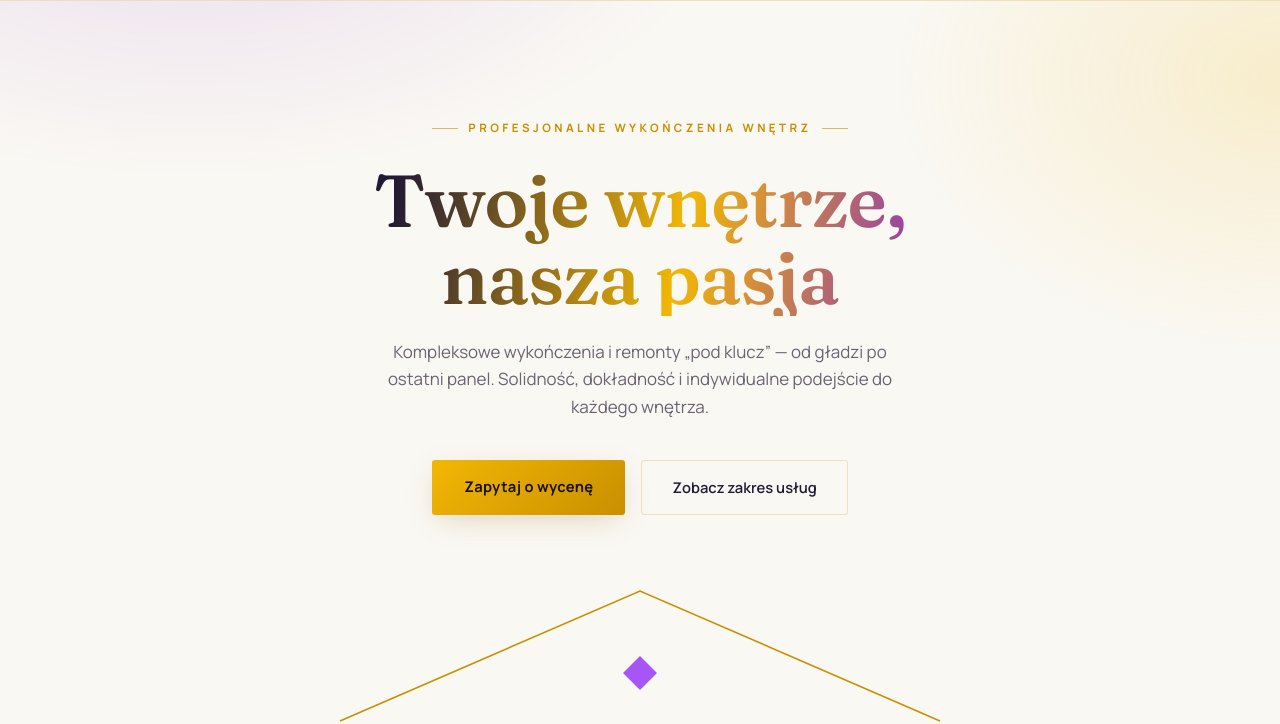
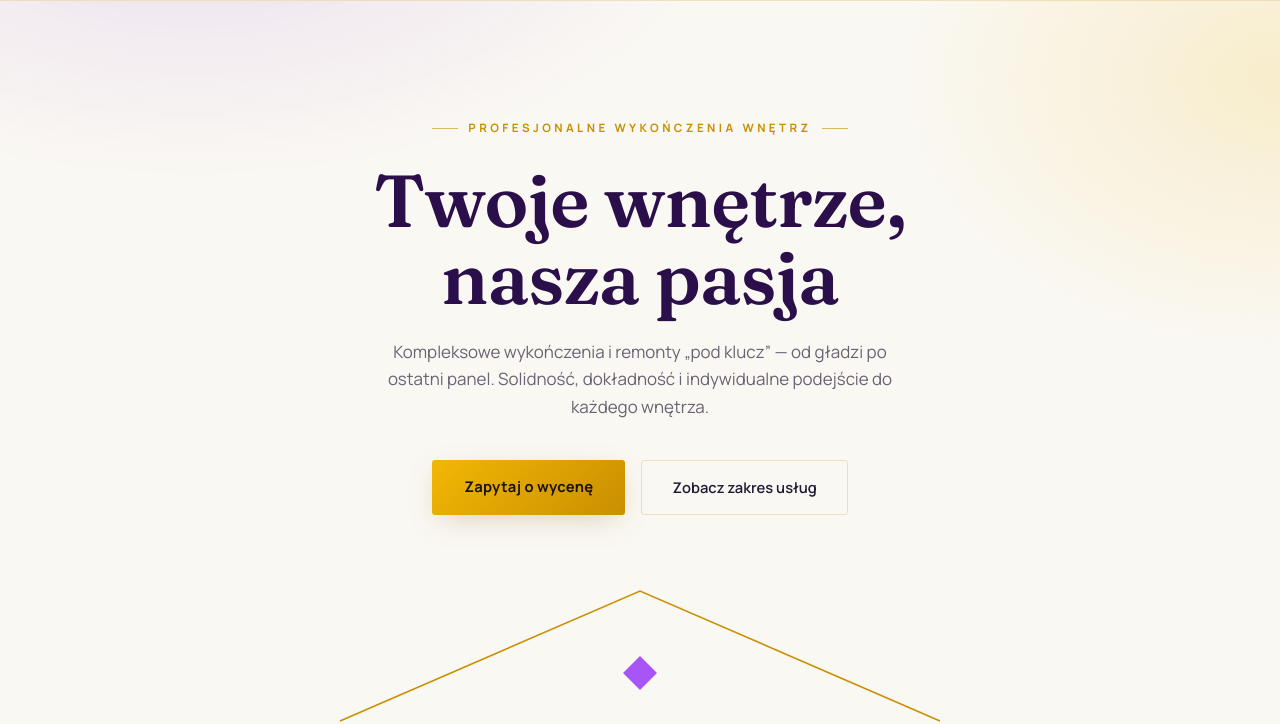
Before and after one commit to jurq12345/revir-bud, a plain HTML site: page index.html in a window 1280 px wide. Shown: the part 82-806 px from the top of the page. Drawn offline with Linux system fonts and the light colour scheme.

Commit message:
Zamień gradient w nagłówku hero na jednolity kolor fioletowy
Gradient tekstowy (ink/gold/purple) wyglądał niespójnie — zastąpiony
jednolitym --purple-deep zgodnym z kolorystyką logo.

```diff
--- a/css/style.css
+++ b/css/style.css
@@ -89,8 +89,7 @@ nav{
   font-size:clamp(2.6rem,6.2vw,4.6rem);
   line-height:1.04;
   max-width:820px;margin:0 auto 22px;
-  background:linear-gradient(100deg,var(--ink) 20%,var(--gold-bright) 55%,var(--purple) 90%);
-  -webkit-background-clip:text;background-clip:text;color:transparent;
+  color:var(--purple-deep);
 }
 .hero p{
   max-width:520px;margin:0 auto 40px;
```
